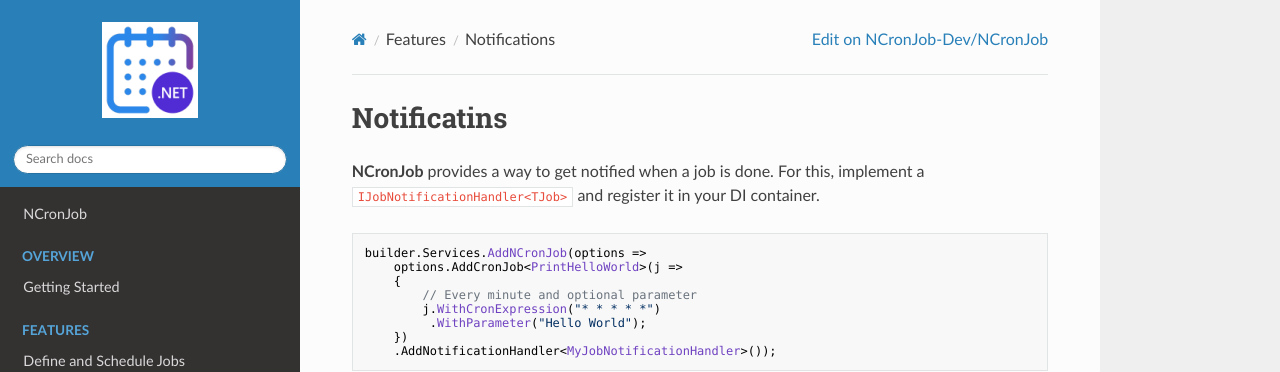
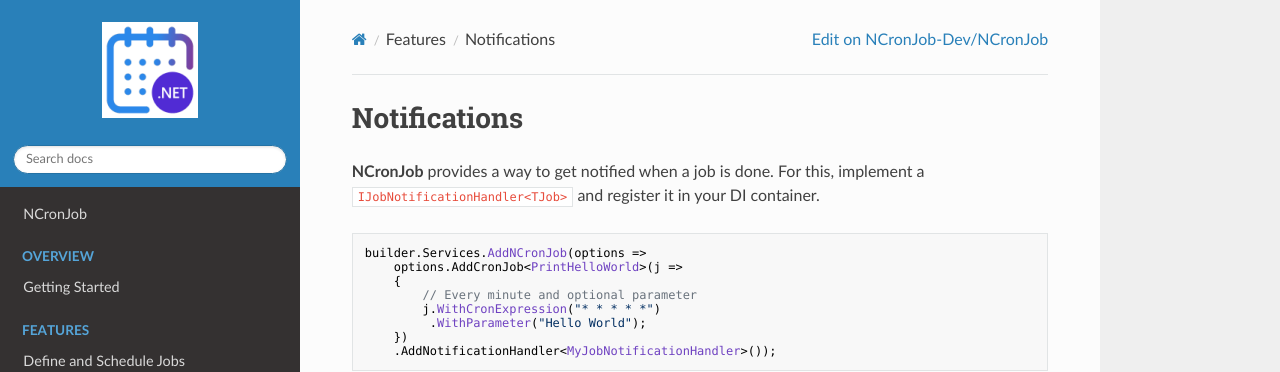
Before and after one commit to NCronJob-Dev/NCronJob, an MkDocs documentation site: the page built from docs/features/notifications.md, in a window 1280 px wide and 1004 px high. Shown: the top 372 px of the window. Built offline with MkDocs 1.6.1, drawn with Linux system fonts in a browser that asks for light colours; nearby versions of some CDN libraries.

Commit message:
docs: Fixed some typos

```diff
--- a/docs/features/notifications.md
+++ b/docs/features/notifications.md
@@ -1,4 +1,4 @@
-# Notificatins
+# Notifications
 
 **NCronJob** provides a way to get notified when a job is done. For this, implement a `IJobNotificationHandler<TJob>`
 and register it in your DI container.
```
Also changed, not shown: docs/features/multiple-cron-expressions.md (+1 -1 lines).
